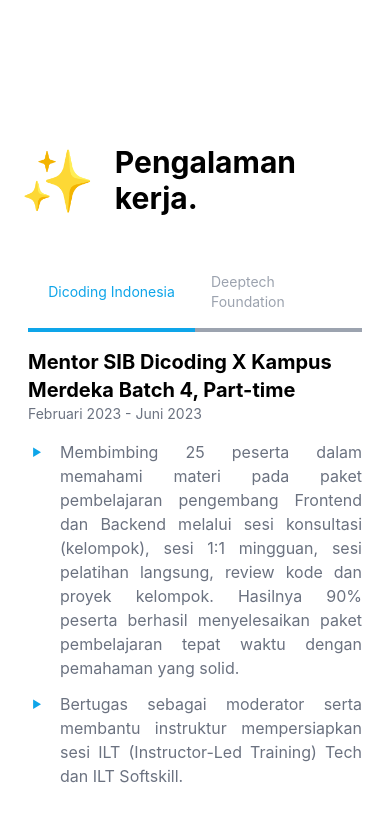
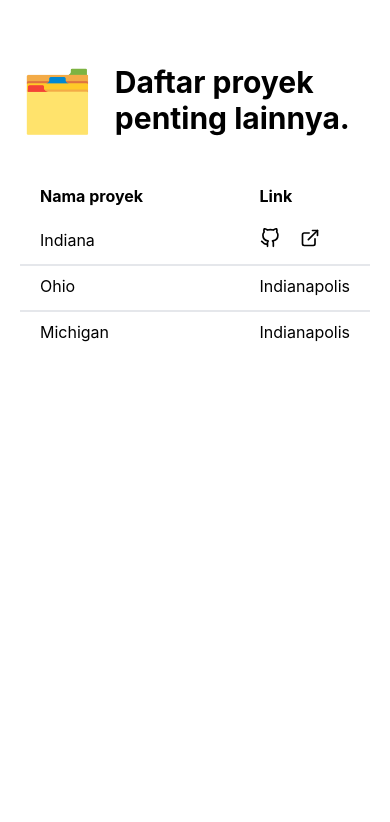
Before and after one commit to DwkLoki/portfolio-website, a React (Create React App) app: page / in a window 390 px wide. Shown: the top 822 px of the page. Built offline with nearby package versions, Linux system fonts and the light colour scheme.

Commit message:
responsive daftar proyek lainnya dan contact selesai

```diff
--- a/src/App.js
+++ b/src/App.js
@@ -67,7 +67,7 @@
         </div>
       </section> */}
 
-      <section id='experience' className='xl:mx-24 pt-16 my-20 lg:mx-12 sm:mx-10 mx-5'>
+      {/* <section id='experience' className='xl:mx-24 pt-16 my-20 lg:mx-12 sm:mx-10 mx-5'>
         <div className='flex items-center space-x-5'>
           <div className='md:text-8xl text-6xl'>
             ✨
@@ -79,7 +79,7 @@
         <div className="md:mt-24 lg:px-16 md:px-10 sm:px-10 px-2 mt-10">
           <ExperienceSection />
         </div>
-      </section>
+      </section> */}
 
       {/* <section id='project' className='mx-24 pt-16 my-20'>
         <div className='flex space-x-5'>
@@ -131,30 +131,30 @@
         />
       </section> */}
 
-      {/* <section className='mx-24 pt-16'>
-        <div className='flex space-x-5'>
-          <div className='text-8xl'>
+      <section className='xl-24 pt-16 lg:mx-12 sm:mx-10 mx-5'>
+        <div className='flex items-center space-x-5'>
+          <div className='md:text-8xl text-6xl'>
             🗂️
           </div>
-          <h2 className="text-5xl font-bold w-1/3">
+          <h2 className="md:text-5xl font-bold xl:w-1/3 lg:w-2/4 md:w-2/3 text-3xl">
             Daftar proyek penting lainnya.
           </h2>
         </div>
-        <div className='my-24 text-left'>
+        <div className='md:my-24 text-left my-10'>
           <table className='w-full'>
             <thead>
               <tr>
-                <th className='w-1/6 px-8 pt-4 pb-6'>Nama proyek</th>
-                <th className='w-2/6 px-8 pt-4 pb-6'>Keterangan</th>
-                <th className='w-2/6 px-8 pt-4 pb-6'>Tech stack</th>
-                <th className='w-1/6 px-8 pt-4 pb-6'>Link</th>
+                <th className='md:w-1/6 md:px-8 md:pt-4 md:pb-6 w-4/6 px-5 pt-2 pb-3'>Nama proyek</th>
+                <th className='md:w-2/6 md:px-8 md:pt-4 md:pb-6 px-5 pt-2 pb-3 md:table-cell hidden'>Keterangan</th>
+                <th className='md:w-2/6 md:px-8 md:pt-4 md:pb-6 px-5 pt-2 pb-3 md:table-cell hidden'>Tech stack</th>
+                <th className='md:w-1/6 md:px-8 md:pt-4 md:pb-6 w-2/6 px-5 pt-2 pb-3'>Link</th>
               </tr>
             </thead>
             <tbody className='divide-y-2'>
               <tr>
-                <td className='px-8 pt-4 pb-8'>Indiana</td>
-                <td className='px-8 pt-4 pb-8'>dhfjdsh idufisn ifsiufj jfsi fjssd jkdsfkjsdk kfjsdk f kdsfjskd</td>
-                <td className='px-8 pt-4 pb-8'>
+                <td className='md:px-8 md:pt-4 md:pb-6 px-5 pt-2 pb-3'>Indiana</td>
+                <td className='md:px-8 md:pt-4 md:pb-6 px-5 pt-2 pb-3 md:table-cell hidden'>dhfjdsh idufisn ifsiufj jfsi fjssd jkdsfkjsdk kfjsdk f kdsfjskd</td>
+                <td className='md:px-8 md:pt-4 md:pb-6 px-5 pt-2 pb-3 md:table-cell hidden'>
                   <ul className='flex flex-wrap text-xs'>
                     <li className='after:content-["‣"] after:mx-2'>HTML</li>
                     <li className='after:content-["‣"] after:mx-2'>CSS</li>
@@ -166,38 +166,38 @@
                     <li>Jquery</li>
                   </ul>
                 </td>
-                <td className='px-8 pt-4 pb-8 flex space-x-5 text-xl'>
+                <td className='md:px-8 md:pt-4 md:pb-6 px-5 pt-2 pb-3 flex space-x-5 text-xl'>
                   <a className='hover:text-sky-500' href='#' target='_blank' rel='noreferrer noopener'><FiGithub /></a>
                   <a className='hover:text-sky-500' href='#' target='_blank' rel='noreferrer noopener'><FiExternalLink /></a>
                 </td>
               </tr>
               <tr>
-                <td className='px-8 pt-4 pb-8'>Ohio</td>
-                <td className='px-8 pt-4 pb-8'>Columbus</td>
-                <td className='px-8 pt-4 pb-8'>Indiana</td>
-                <td className='px-8 pt-4 pb-8'>Indianapolis</td>
+                <td className='md:px-8 md:pt-4 md:pb-6 px-5 pt-2 pb-3'>Ohio</td>
+                <td className='md:px-8 md:pt-4 md:pb-6 px-5 pt-2 pb-3 md:table-cell hidden'>Columbus</td>
+                <td className='md:px-8 md:pt-4 md:pb-6 px-5 pt-2 pb-3 md:table-cell hidden'>Indiana</td>
+                <td className='md:px-8 md:pt-4 md:pb-6 px-5 pt-2 pb-3'>Indianapolis</td>
               </tr>
               <tr>
-                <td className='px-8 pt-4 pb-8'>Michigan</td>
-                <td className='px-8 pt-4 pb-8'>Detroit</td>
-                <td className='px-8 pt-4 pb-8'>Indiana</td>
-                <td className='px-8 pt-4 pb-8'>Indianapolis</td>
+                <td className='md:px-8 md:pt-4 md:pb-6 px-5 pt-2 pb-3'>Michigan</td>
+                <td className='md:px-8 md:pt-4 md:pb-6 px-5 pt-2 pb-3 md:table-cell hidden'>Detroit</td>
+                <td className='md:px-8 md:pt-4 md:pb-6 px-5 pt-2 pb-3 md:table-cell hidden'>Indiana</td>
+                <td className='md:px-8 md:pt-4 md:pb-6 px-5 pt-2 pb-3'>Indianapolis</td>
               </tr>
             </tbody>
           </table>
         </div>
-      </section> */}
+      </section>
 
-      {/* <section id='contact' className='relative mx-24 pt-16 pb-16 mt-40'>
+      {/* <section id='contact' className='relative xl-24 py-16 mt-40 lg:mx-12 sm:mx-10 mx-5'>
         <div className='flex flex-col justify-center items-center'>
-          <div className='text-8xl my-6'>
+          <div className='md:text-8xl my-6 text-6xl'>
             🤝
           </div>
-          <h2 className="text-5xl font-bold">
+          <h2 className="md:text-5xl font-bold text-3xl">
             Hubungi saya.
           </h2>
         </div>
-        <p className='text-justify my-8 w-2/3 mx-auto'>
+        <p className='text-justify my-8 md:w-2/3 md:mx-auto'>
           Meskipun saya masih seorang junior dengan pengalaman terbatas, saya memiliki semangat dan minat yang besar terhadap frontend web development dan tekad untuk terus belajar serta berkembang.
           <br/><br/>
           Saya memahami bahwa memberikan kesempatan kepada saya mungkin sebuah tantangan bagi anda, tetapi saya percaya bahwa dengan potensi dan dedikasi saya, serta komitmen untuk terus meningkatkan keterampilan saya. saya bisa menjadi junior frontend web developer yang bisa anda andalkan.
@@ -213,7 +213,7 @@
             <a href='http://github.com/DwkLoki' target='_blank' rel='noreferrer noopener'><FiGithub /></a>
           </li>
         </ul>
-        <div className='absolute w-1/3 -top-3 -right-6'>
+        <div className='absolute lg:w-1/3 lg:-top-3 lg:-right-6 sm:top-4 sm:-right-6 sm:w-2/5 sm:block hidden'>
           <img src='./images/pesawat-kertas.svg' alt='pesawat kertas'/>
         </div>
       </section> */}
```
